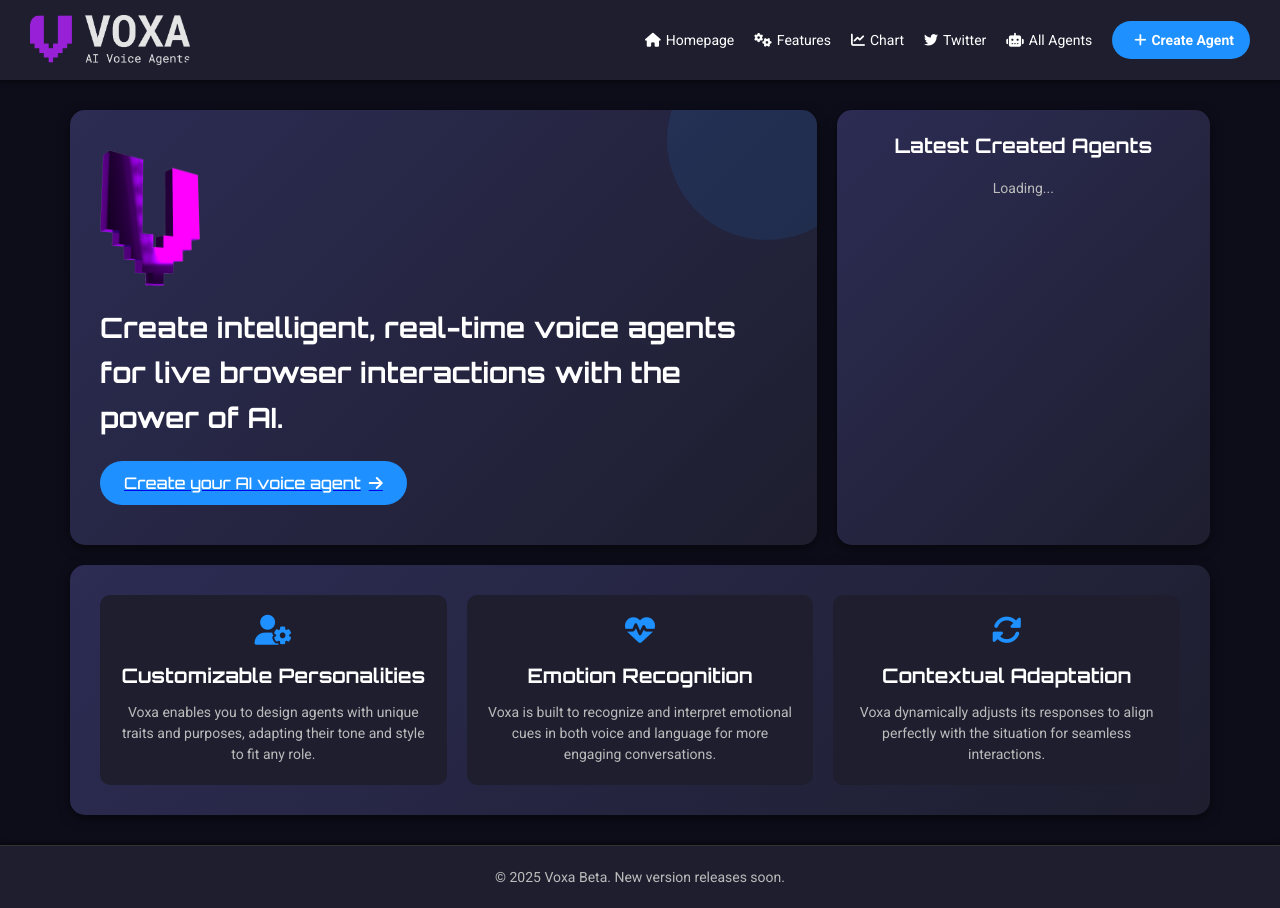
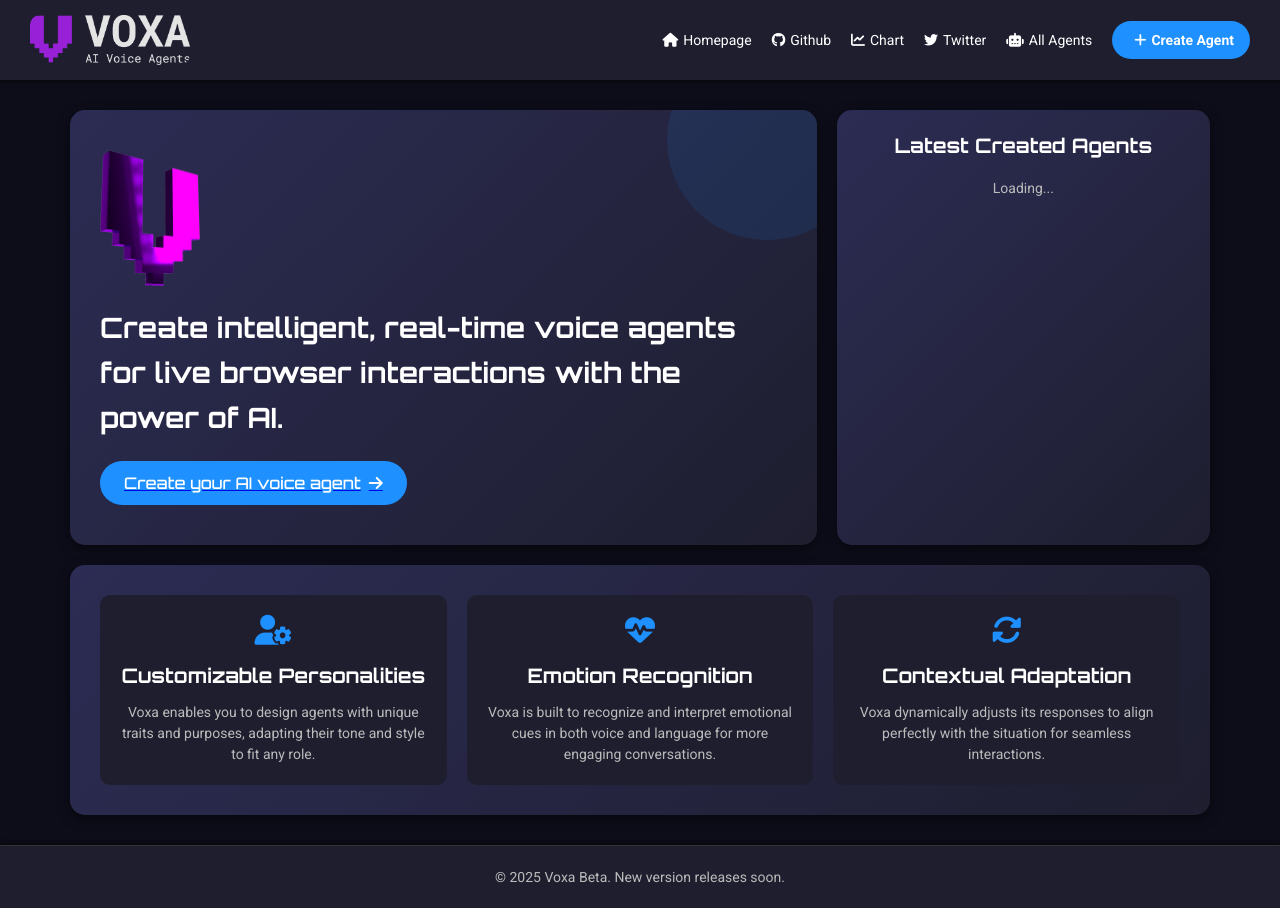
Before and after one commit to gboxboss/voxa, a plain HTML site: page index.html in a window 1280 px wide. Drawn offline with Linux system fonts and the light colour scheme.

Commit message:
Update index.html

```diff
--- a/index.html
+++ b/index.html
@@ -463,7 +463,7 @@
         <img src="white.png" alt="Voxa Logo">
         <nav id="nav-menu">
             <a href="#"><i class="fas fa-home"></i> Homepage</a>
-            <a href="#"><i class="fas fa-cogs"></i> Features</a>
+            <a href="https://github.com/gboxboss/voxa"><i class="fab fa-github"></i> Github</a>
             <a href="#"><i class="fas fa-chart-line"></i> Chart</a>
             <a href="https://x.com/VoxaLabs"><i class="fab fa-twitter"></i> Twitter</a>
             <a href="https://voxalabs.com/agents"><i class="fas fa-robot"></i> All Agents</a>
```
